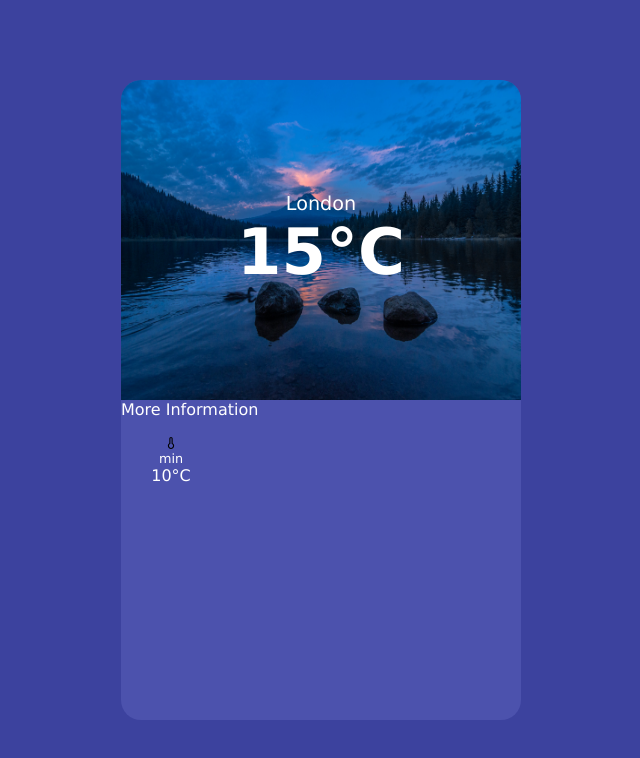
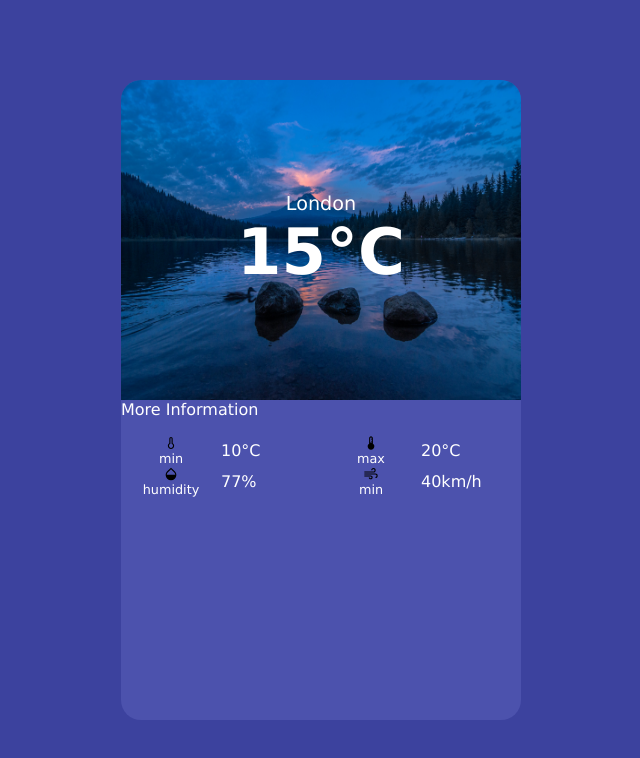
Before and after one commit to dhruvtrip/visual-weather-app, an Angular app: page / in a window 1280 px wide. Shown: the top 758 px of the page, without its empty margins (319-959 px from the left). Built offline with nearby package versions, Linux system fonts and the light colour scheme.

Commit message:
Add max temp, humidity and wind block html

```diff
--- a/src/app/app.component.html
+++ b/src/app/app.component.html
@@ -14,15 +14,44 @@
   <div class="lower-section"></div>
   <div class="more-info-label">More Information</div>
   <div class="more-info-container">
+    <!-- Minimum temperature block -->
     <div class="info-block">
       <div class="info-block-label">
         <img src="../assets/min.svg" alt="minimum-temperature">
         <span>min</span>
-        <div>
-          <div class="info-block-value">
-            10°C
-          </div>
-        </div>
+      </div>
+      <div class="info-block-value">
+        10°C
+      </div>
+    </div>
+    <!-- Maximum temperature block -->
+    <div class="info-block">
+      <div class="info-block-label">
+        <img src="../assets/max.svg" alt="maximum-temperature">
+        <span>max</span>
+      </div>
+      <div class="info-block-value">
+        20°C
+      </div>
+    </div>
+    <!-- Humidity block -->
+    <div class="info-block">
+      <div class="info-block-label">
+        <img src="../assets/humidity.svg" alt="humidity">
+        <span>humidity</span>
+      </div>
+      <div class="info-block-value">
+        77%
+      </div>
+    </div>
+    <!-- Wind speed block -->
+    <div class="info-block">
+      <div class="info-block-label">
+        <img src="../assets/wind.svg" alt="wind-speed">
+        <span>min</span>
+      </div>
+      <div class="info-block-value">
+        40km/h
       </div>
     </div>
   </div>
```
